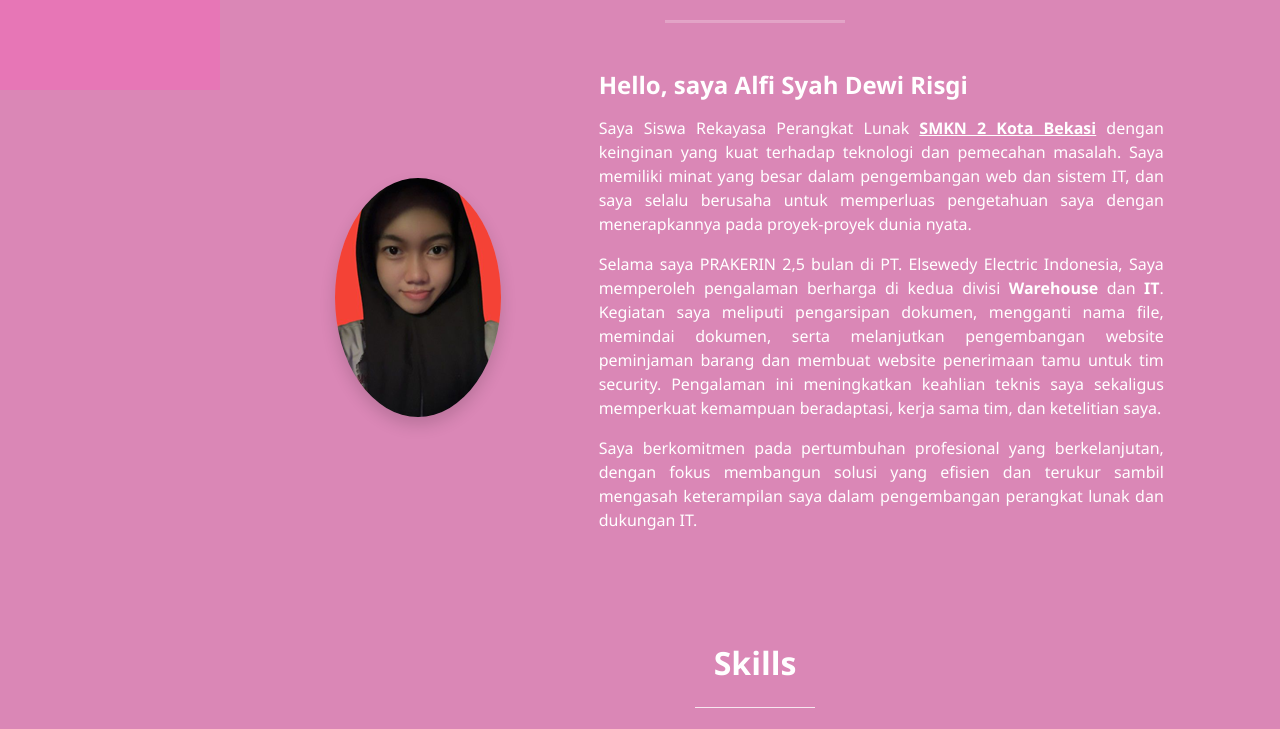
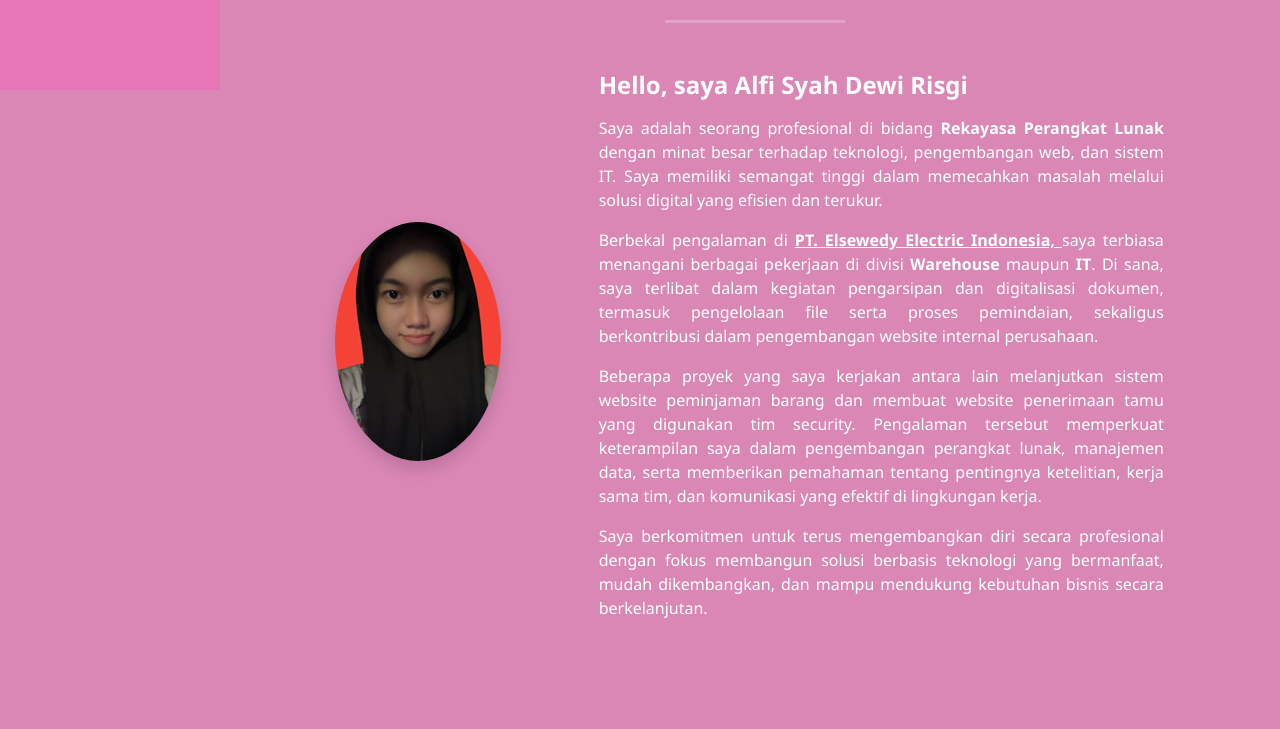
Before and after one commit to AlsyDewiGirl/portfolio, a plain HTML site: page index.html in a window 1280 px wide. Shown: the part 710-1439 px from the top of the page. Drawn offline with nearby package versions, Linux system fonts and the light colour scheme.

Commit message:
Update index.html

```diff
--- a/index.html
+++ b/index.html
@@ -1,3 +1,4 @@
+
 <!DOCTYPE html>
 <html lang="en">
 <head>
@@ -326,27 +327,25 @@
 <div class="col-md-7 deskripsi">
   <h4 class="fw-bold mb-3">Hello, saya Alfi Syah Dewi Risgi</h4>
   <p>
-          Saya Siswa Rekayasa Perangkat Lunak
-           <a href="https://www.smkn2kotabekasi.sch.id/" target="_blank" class="text-white fw-bold text-decoration-underline">SMKN 2 Kota Bekasi</a>
-          dengan keinginan yang kuat terhadap teknologi dan pemecahan masalah.
-          Saya memiliki minat yang besar dalam pengembangan web dan sistem IT, dan saya selalu berusaha
-          untuk memperluas pengetahuan saya dengan menerapkannya pada proyek-proyek dunia nyata.
+    Saya adalah seorang profesional di bidang <span class="fw-semibold">Rekayasa Perangkat Lunak</span> dengan minat besar terhadap teknologi, pengembangan web, dan sistem IT. Saya memiliki semangat tinggi dalam memecahkan masalah melalui solusi digital yang efisien dan terukur.
   </p>
   <p>
-          Selama saya PRAKERIN 2,5 bulan di PT. Elsewedy Electric Indonesia, Saya memperoleh pengalaman berharga di kedua divisi <span class="fw-semibold">Warehouse</span> dan
-          <span class="fw-semibold">IT</span>. Kegiatan saya meliputi pengarsipan dokumen, mengganti nama file, memindai dokumen, serta melanjutkan pengembangan website peminjaman barang dan membuat website penerimaan tamu untuk tim security.
-          Pengalaman ini meningkatkan keahlian teknis saya sekaligus memperkuat kemampuan beradaptasi, kerja sama tim,
-          dan ketelitian saya.
+    Berbekal pengalaman di
+    <a href="http://www.elsewedyelectric.com/" target="_blank" rel="noopener noreferrer" class="text-white fw-bold text-decoration-underline">
+      PT. Elsewedy Electric Indonesia,
+    </a>
+    saya terbiasa menangani berbagai pekerjaan di divisi <span class="fw-semibold">Warehouse</span> maupun <span class="fw-semibold">IT</span>. Di sana, saya terlibat dalam kegiatan pengarsipan dan digitalisasi dokumen, termasuk pengelolaan file serta proses pemindaian, sekaligus berkontribusi dalam pengembangan website internal perusahaan.
   </p>
   <p>
-          Saya berkomitmen pada pertumbuhan profesional yang berkelanjutan, dengan fokus membangun solusi yang efisien dan terukur
-          sambil mengasah keterampilan saya dalam pengembangan perangkat lunak dan dukungan IT.
+    Beberapa proyek yang saya kerjakan antara lain melanjutkan sistem website peminjaman barang dan membuat website penerimaan tamu yang digunakan tim security. Pengalaman tersebut memperkuat keterampilan saya dalam pengembangan perangkat lunak, manajemen data, serta memberikan pemahaman tentang pentingnya ketelitian, kerja sama tim, dan komunikasi yang efektif di lingkungan kerja.
+  </p>
+  <p>
+    Saya berkomitmen untuk terus mengembangkan diri secara profesional dengan fokus membangun solusi berbasis teknologi yang bermanfaat, mudah dikembangkan, dan mampu mendukung kebutuhan bisnis secara berkelanjutan.
   </p>
 </div>
 </div>
 </div>
 </section>
-
 
 <!-- Skills -->
 <section id="skills" class="py-5 text-white d-flex align-items-center">
```
Lines whose indentation alone changed are shown as unchanged.
